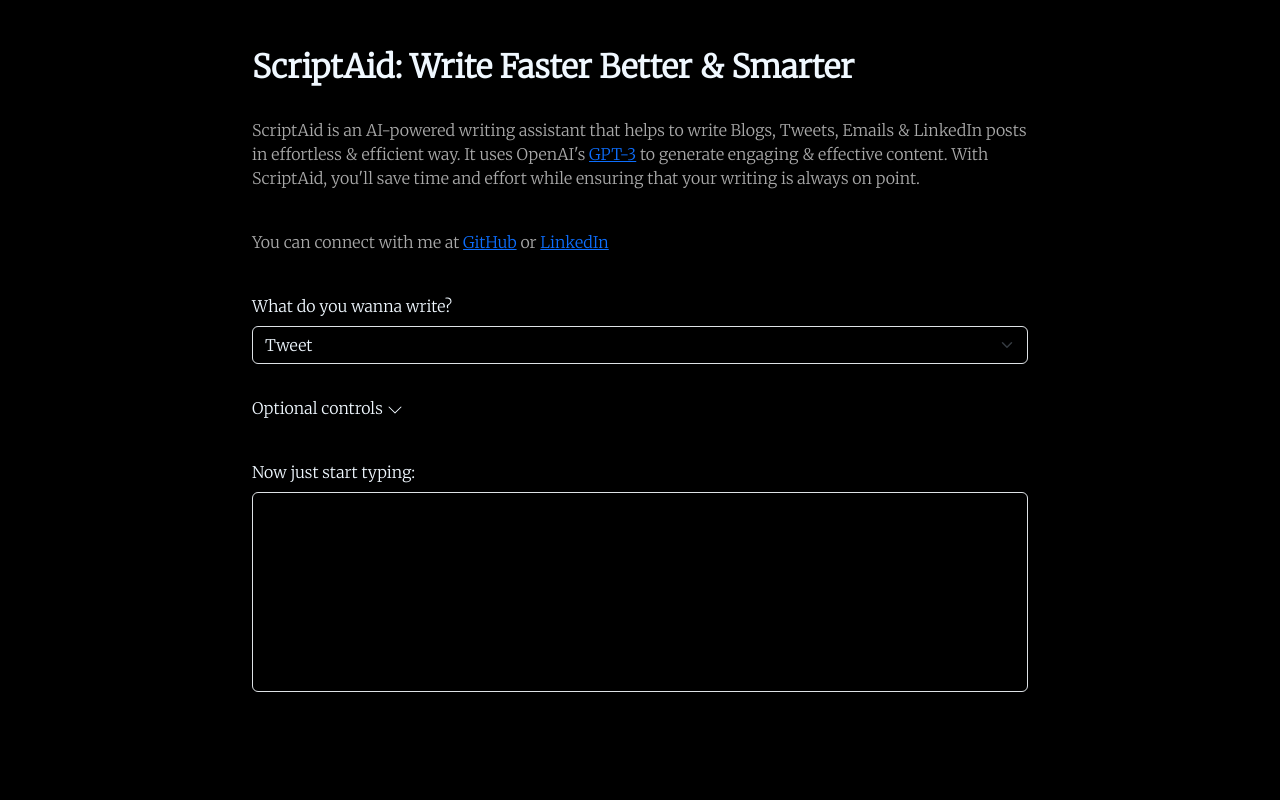
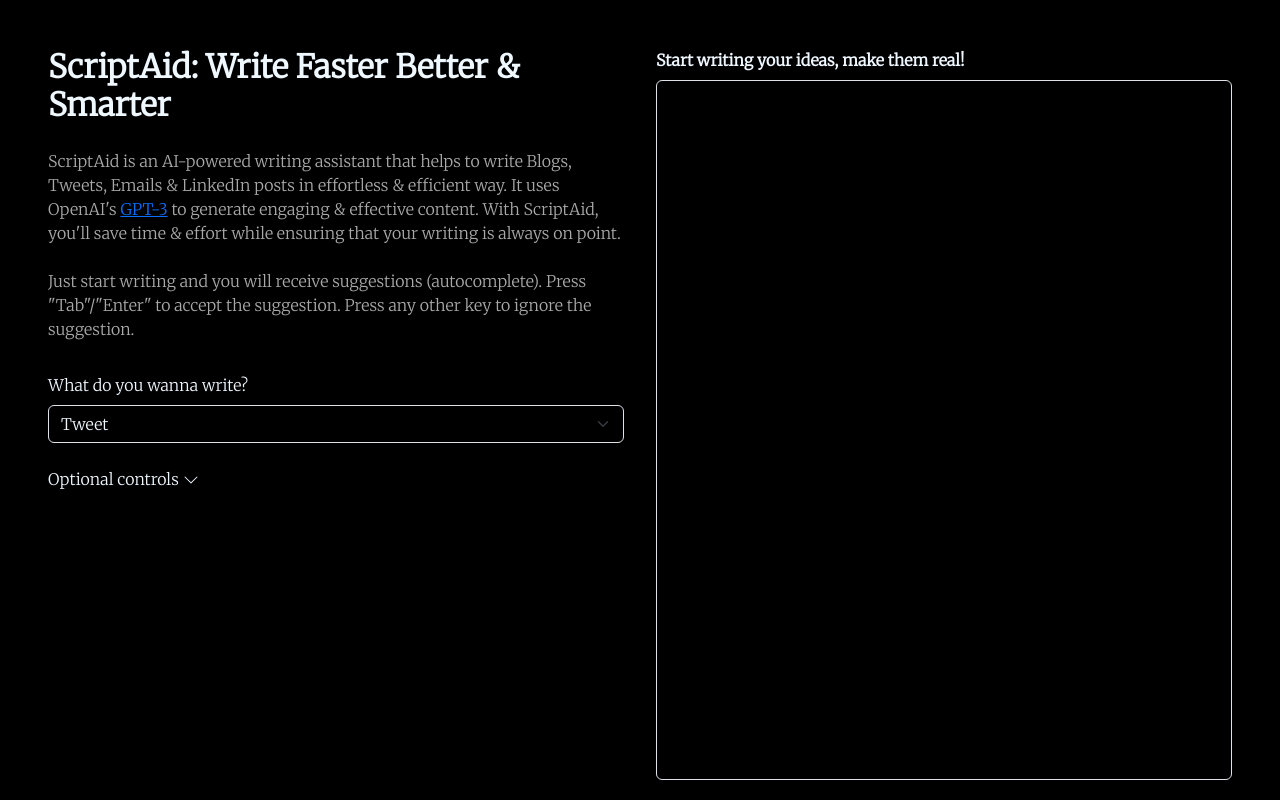
Before and after one commit to mdarshad1000/ScriptAid, a Flask app: page / in a window 1280 px wide. Run offline with Flask 2, Linux system fonts and the light colour scheme; some libraries are stand-ins or nearby versions.

Commit message:
Revamp UI

```diff
--- a/static/style.css
+++ b/static/style.css
@@ -1,8 +1,26 @@
-#main {
-    max-width: 800px;
+.flex-container {
+    display: flex;
+    flex-direction: row;
 }
+
+.left-half, .right-half {
+    flex: 1;
+}
+
+.margin-left-top {
+    margin-left: 3rem !important;
+    margin-top: 3rem;
+    margin-right: 1rem !important;
+}
+
+.margin-right-top {
+    margin-right: 3rem !important;
+    margin-top: 3rem;
+    margin-left: 1rem !important;
+}
+
 .input{
-    min-height: 200px;
+    min-height: 700px;
 }
 select.form-select {
     background-color: black;
--- a/templates/home.html
+++ b/templates/home.html
@@ -1,6 +1,5 @@
 <!doctype html>
 <html lang="en">
-
 
 <head>
     <!-- Required meta tags -->
@@ -22,30 +21,38 @@
 </head>
 
 <body style="background-color: rgb(0, 0, 0);">
-    <div class="container mt-4 mt-md-5" id="main"
-        style=" font-family: 'Merriweather', serif; background-color: black; color:aliceblue">
-        <div class="row mb-4">
+
+    <div class="flex-container">
+
+        <div class="left-half margin-left-top"
+            style="margin-left: 5px; font-family: 'Merriweather', serif; background-color: black; color:aliceblue">
+            <div class="row mb-3">
                 <h2 class="fw-bold"><b>ScriptAid:</b> Write Faster Better & Smarter</h2>
             </div>
 
-        <div class="row mb-4">
+            <div class="row mb-2">
                 <p style="color: darkgray;">
                     ScriptAid is an AI-powered writing assistant that helps to write Blogs, Tweets, Emails & LinkedIn
                     posts in
-                effortless & efficient way. It uses OpenAI's <a href="https://openai.com/api/" target="_blank">GPT-3</a>
+                    effortless & efficient way. It uses OpenAI's <a href="https://openai.com/api/"
+                        target="_blank">GPT-3</a>
                     to generate engaging & effective content.
-                With ScriptAid, you'll save time and effort while ensuring that your writing is always on point.
+                    With ScriptAid, you'll save time & effort while ensuring that your writing is always on point.
                 </p>
             </div>
 
-        <div class="row mb-4">
+            <div class="row mb-3">
                 <p style="color: darkgray;">
-                You can connect with me at <a href="https://github.com/mdarshad1000/" target="_blank">GitHub</a> or <a
-                    href="https://linkedin.com/in/mohammadarshad1000/" target="_blank"> LinkedIn</a>
+                    Just start writing and you will receive suggestions (autocomplete). Press "Tab"/"Enter" to accept the
+                    suggestion. Press any other key to ignore the suggestion.
                 </p>
+                <!-- <p style="color: darkgray;">
+                    You can connect with me at <a href="https://github.com/mdarshad1000/" target="_blank">GitHub</a> or
+                    <a href="https://linkedin.com/in/mohammadarshad1000/" target="_blank"> LinkedIn</a>
+                </p> -->
             </div>
 
-        <div class="row mb-4">
+            <div class="row mb-3">
 
                 <div class="col" style="color: aliceblue;" style="font-family: 'Merriweather', serif;">
                     <label for="type" class="mb-2">What do you wanna write?</label>
@@ -57,29 +64,43 @@
                     </select>
                 </div>
             </div>
-        <div class="row mb-4" style="color: aliceblue;">
+            <div class="row 3" style="color: aliceblue;">
                 <div data-bs-toggle="collapse" data-bs-target=".collapse">
                     <p type="button">
-                    Optional controls    <svg xmlns="http://www.w3.org/2000/svg" width="16" height="16" fill="currentColor" class="bi bi-chevron-down" viewBox="0 0 16 16">
-                        <path fill-rule="evenodd" d="M1.646 4.646a.5.5 0 0 1 .708 0L8 10.293l5.646-5.647a.5.5 0 0 1 .708.708l-6 6a.5.5 0 0 1-.708 0l-6-6a.5.5 0 0 1 0-.708z"/>
+                        Optional controls <svg xmlns="http://www.w3.org/2000/svg" width="16" height="16"
+                            fill="currentColor" class="bi bi-chevron-down" viewBox="0 0 16 16">
+                            <path fill-rule="evenodd"
+                                d="M1.646 4.646a.5.5 0 0 1 .708 0L8 10.293l5.646-5.647a.5.5 0 0 1 .708.708l-6 6a.5.5 0 0 1-.708 0l-6-6a.5.5 0 0 1 0-.708z" />
                         </svg>
                     </p>
                 </div>
-            <div class="collapse mb-4">
-                <label for="style" class="mb-2"> Topic - you wanna write about? </label>
-                <input style="background-color: black; color: aliceblue;" type="text" id="topic" class="form-control"
-                    placeholder="e.g. AI">
+                <div class="collapse mb-3">
+                    <label for="style" class="mb-2"> Topic - Any particular topic ?</label>
+                    <input style="background-color: black; color: aliceblue;" type="text" id="topic"
+                        class="form-control" placeholder="e.g. AI">
                 </div>
-            <div class="collapse mb-4">
-                <label for="style" class="mb-2">Any particular writing style?</label>
+                <div class="collapse mb-3">
+                    <label for="style" class="mb-2">Writing Style - Tone of your writing?</label>
                     <input style="background-color: black; color: aliceblue" type="text" id="style" class="form-control"
                         placeholder="e.g. inspiring">
                 </div>
+                <div class="collapse mb-3">
+                    <label for="style" class="mb-2"> Any additional information?</label>
+                    <input style="background-color: black; color: aliceblue;" type="text" id="topic"
+                        class="form-control" placeholder="e.g. Points to consider while writing.">
                 </div>
+            </div>
+
+        </div>
+
+        <!-- RIGHT HALF -->
+        <div class="right-half margin-right-top"
+            style=" font-family: 'Merriweather', serif; background-color: black; color:aliceblue">
             <label style="color: aliceblue;" for="content" class="mb-2">
-            Now just start typing:
+                <b>Start writing your ideas, make them real!</b>
             </label>
             <div class="form-control input" contenteditable="true" id="content"></div>
+        </div>
     </div>
 
     <script src="{{ url_for('static', filename='script.js') }}"></script>
```
Also changed, not shown: 2 other files. Lines whose indentation alone changed are shown as unchanged.
